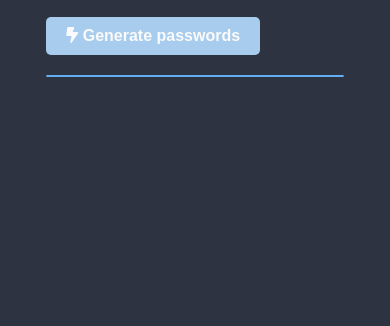
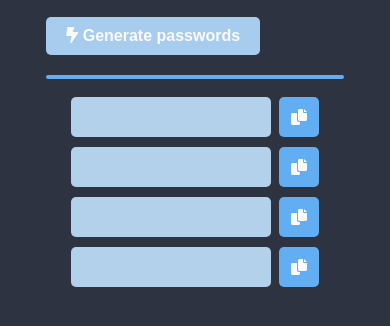
Before and after one commit to mattdeagen/Password-Generator-Web-App, a plain HTML site: page index.html in a window 390 px wide. Shown: the part 208-534 px from the top of the page. Drawn offline with Linux system fonts and the light colour scheme.

Commit message:
Finished responsive design

```diff
--- a/index.html
+++ b/index.html
@@ -15,6 +15,41 @@
 
         <button id="generate-passwords-btn"><i class="fa-solid fa-bolt-lightning"></i> Generate passwords</button>
         <hr class="divider">
+
+        <div class="results-wrapper">
+            <div class="pw-and-copy-container">
+                <div class="pw-container">
+                    <p id="pw-1"></p>
+                </div>
+                <div class="copy-container">
+                    <i class="fa-solid fa-copy copy-icon"></i>
+                </div>
+            </div>
+            <div class="pw-and-copy-container">
+                <div class="pw-container">
+                    <p id="pw-2"></p>
+                </div>
+                <div class="copy-container">
+                    <i class="fa-solid fa-copy copy-icon"></i>
+                </div>
+            </div>
+            <div class="pw-and-copy-container">
+                <div class="pw-container">
+                    <p id="pw-3"></p>
+                </div>
+                <div class="copy-container">
+                    <i class="fa-solid fa-copy copy-icon"></i>
+                </div>
+            </div>
+            <div class="pw-and-copy-container">
+                <div class="pw-container">
+                    <p id="pw-4"></p>
+                </div>
+                <div class="copy-container">
+                    <i class="fa-solid fa-copy copy-icon"></i>
+                </div>
+            </div>
+        </div>
     </div>
 
 
--- a/style.css
+++ b/style.css
@@ -58,8 +58,56 @@ body {
 }
 
 .divider {
-    border: 1px solid #63ADF2;
+    border: 2px solid #63ADF2;
     background-color: #63ADF2;
     margin-top: 20px;
-    border-radius: 7px;
+    border-radius: 2px;
 }
+
+.results-wrapper {
+    display: flex;
+    flex-wrap: wrap;
+    justify-content: space-evenly;
+}
+
+.pw-and-copy-container {
+    display: flex;
+    justify-content: space-evenly;
+    width: 50%;
+}
+
+.pw-container {
+    background-color: #b4d1eb;
+    width: 200px;
+    height: 40px;
+    border-radius: 5px;
+    margin-top: 10px;
+    display: flex;
+    justify-content: center;
+    align-items: center;
+    color: #2D3341;
+    font-weight: 700;
+}
+
+.copy-container {
+    background-color: rgba(99, 173, 242, 1);
+    width: 40px;
+    height: 40px;
+    border-radius: 5px;
+    margin-top: 10px;
+    display: flex;
+    justify-content: center;
+    align-items: center;
+}
+
+.copy-icon {
+    color:#fafafa;
+}
+
+@media only screen and (max-width: 768px) {
+    .pw-and-copy-container {
+        width: 100%;
+        justify-content: center;
+        gap: 8px;
+    }
+}
```
